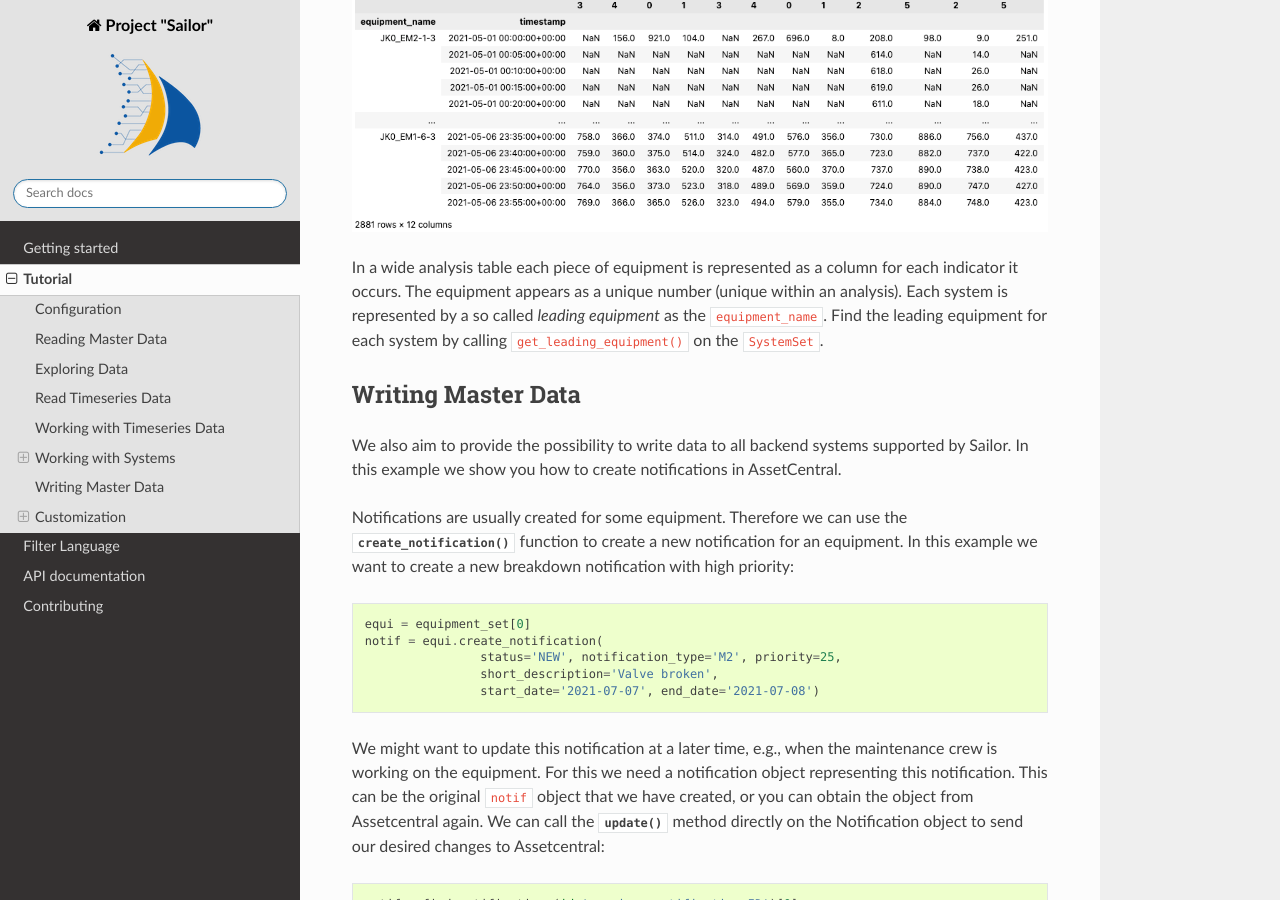
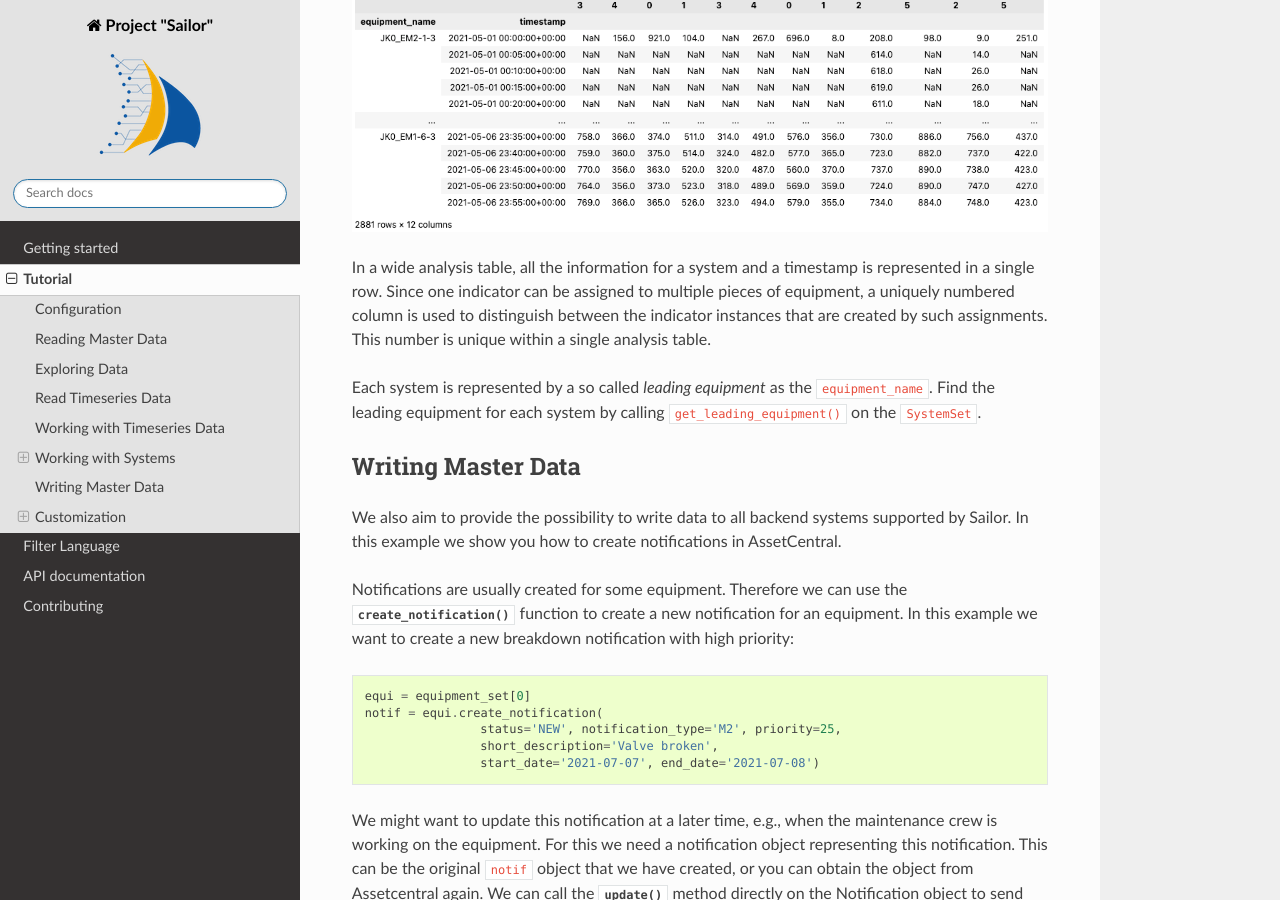
Before and after one commit to SAP/project-sailor, a Sphinx documentation site: the page built from docs/tutorial.rst, in a window 1280 px wide and 900 px high, scrolled down 10424 px. Built offline with Sphinx 7.4.7 and the Read the Docs theme 2.0.0, drawn with Linux system fonts in a browser that asks for light colours.

Commit message:
Review feedback

```diff
--- a/docs/tutorial.rst
+++ b/docs/tutorial.rst
@@ -286,8 +286,10 @@
 
 .. image:: _static/systemset_analysis_table.png
 
-In a wide analysis table each piece of equipment is represented as a column for each indicator it occurs.
-The equipment appears as a unique number (unique within an analysis).
+In a wide analysis table, all the information for a system and a timestamp is represented in a single row.
+Since one indicator can be assigned to multiple pieces of equipment, a uniquely numbered column is used to distinguish
+between the indicator instances that are created by such assignments. This number is unique within a single analysis table.
+
 Each system is represented by a so called *leading equipment* as the ``equipment_name``. Find the leading equipment for each system
 by calling ``get_leading_equipment()`` on the ``SystemSet``.
 
```
